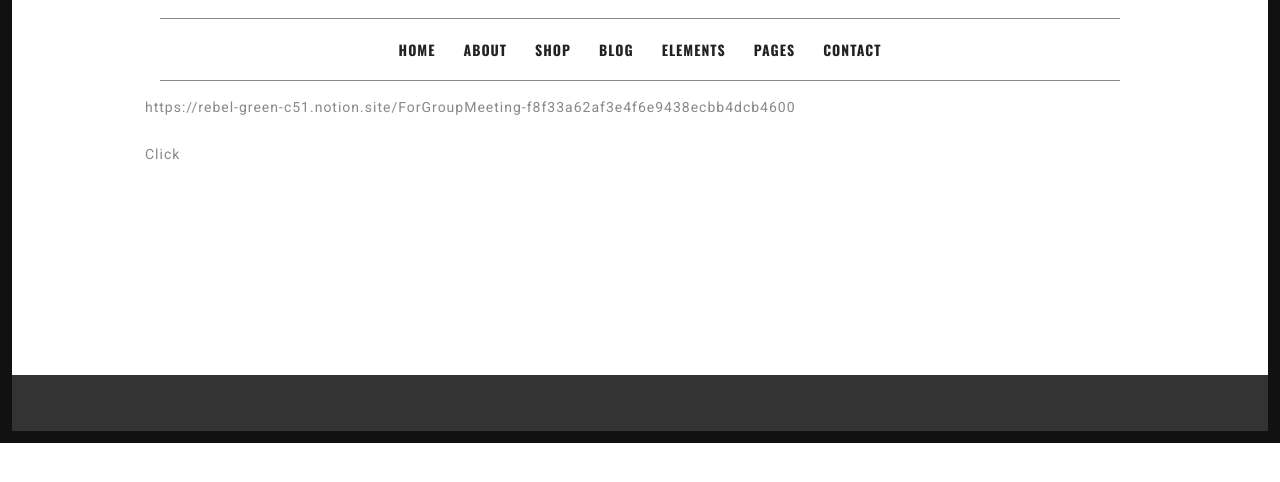
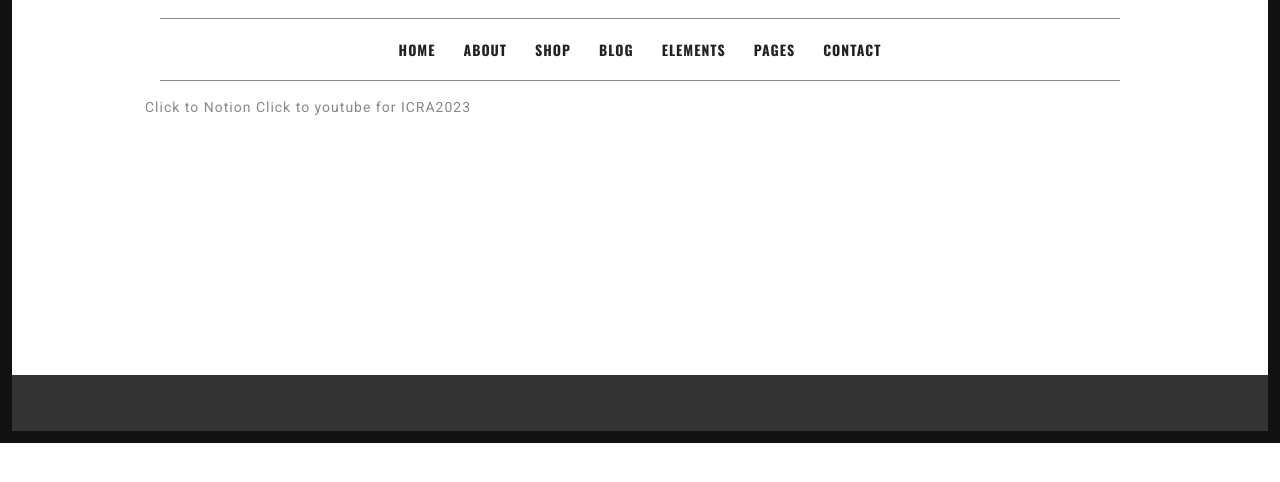
Before and after one commit to jeeeunlee/jeeeunlee.github.io, a plain HTML site: page index.html in a window 1280 px wide. Shown: the part 172-654 px from the top of the page. Drawn offline with nearby package versions, Linux system fonts and the light colour scheme; a web font is replaced by a local one.

Commit message:
added youtube link

```diff
--- a/index.html
+++ b/index.html
@@ -45,8 +45,8 @@
 		</header>
 		<!-- #masthead -->
 		<div id="content" class="site-content">
-			<p>https://rebel-green-c51.notion.site/ForGroupMeeting-f8f33a62af3e4f6e9438ecbb4dcb4600</p>
-			<a href="https://rebel-green-c51.notion.site/ForGroupMeeting-f8f33a62af3e4f6e9438ecbb4dcb4600">Click</a>
+			<a href="https://rebel-green-c51.notion.site/ForGroupMeeting-f8f33a62af3e4f6e9438ecbb4dcb4600">Click to Notion</a>
+			<a href="https://www.youtube.com/watch?v=x3OSzdY_GII">Click to youtube for ICRA2023</a>
 		</div>
 		<!-- #content -->
 	</div>
```
